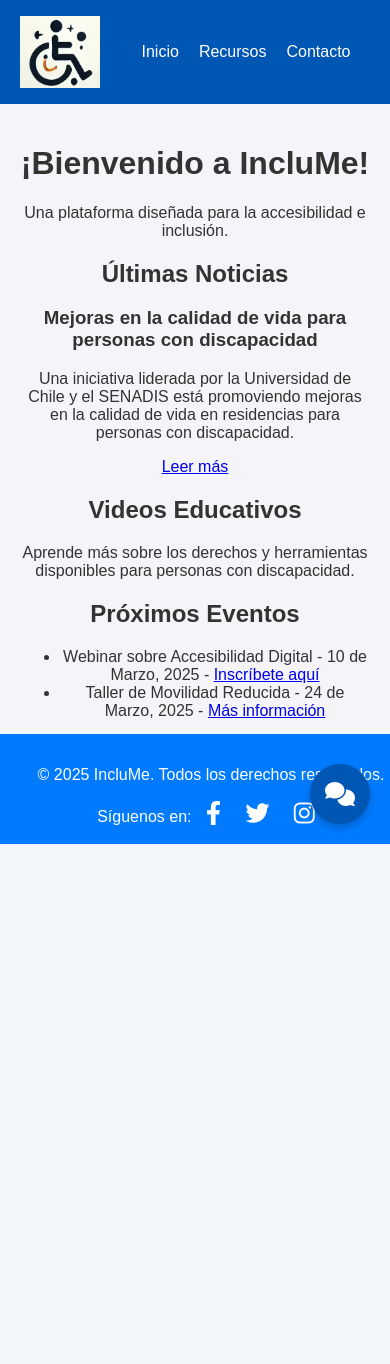
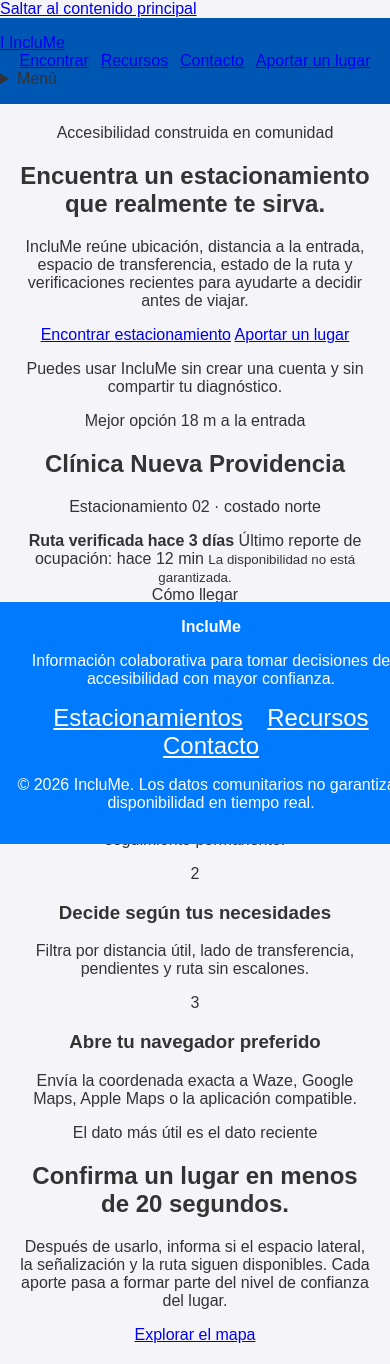
Before and after one commit to Crohnoz/IncluMe, a Django app: page / in a window 390 px wide. Before the commit the page ends 844 px from the top, so only its background shows below. Run offline with Django 5.2, Linux system fonts and the light colour scheme.

Commit message:
feat: introduce shared responsive product shell

```diff
--- /dev/null
+++ b/templates/base.html
@@ -0,0 +1,65 @@
+{% load static %}
+<!doctype html>
+<html lang="es-CL">
+<head>
+    <meta charset="utf-8">
+    <meta name="viewport" content="width=device-width, initial-scale=1, viewport-fit=cover">
+    <meta name="theme-color" content="#0e385e">
+    <meta name="description" content="{% block meta_description %}IncluMe ayuda a encontrar y verificar estacionamientos accesibles.{% endblock %}">
+    <title>{% block title %}IncluMe{% endblock %}</title>
+    <link rel="preconnect" href="https://fonts.googleapis.com">
+    <link rel="preconnect" href="https://fonts.gstatic.com" crossorigin>
+    <link href="https://fonts.googleapis.com/css2?family=Atkinson+Hyperlegible:wght@400;700&family=Manrope:wght@500;600;700;800&display=swap" rel="stylesheet">
+    <link rel="stylesheet" href="{% static 'styles.css' %}">
+    {% block extra_head %}{% endblock %}
+</head>
+<body>
+    <a class="skip-link" href="#main-content">Saltar al contenido principal</a>
+    <header class="site-header">
+        <div class="site-header__inner">
+            <a class="brand" href="{% url 'home' %}" aria-label="IncluMe, ir al inicio">
+                <span class="brand__mark" aria-hidden="true">I</span>
+                <span class="brand__name">IncluMe</span>
+            </a>
+
+            <nav class="desktop-nav" aria-label="Navegación principal">
+                <a href="{% url 'parking' %}" {% if current_page == 'parking' %}aria-current="page"{% endif %}>Encontrar</a>
+                <a href="{% url 'resources' %}" {% if current_page == 'resources' %}aria-current="page"{% endif %}>Recursos</a>
+                <a href="{% url 'contact' %}" {% if current_page == 'contact' %}aria-current="page"{% endif %}>Contacto</a>
+                <a class="button button--small" href="{% url 'parking' %}#aportar">Aportar un lugar</a>
+            </nav>
+
+            <details class="mobile-nav">
+                <summary>Menú</summary>
+                <nav aria-label="Navegación móvil">
+                    <a href="{% url 'parking' %}">Encontrar estacionamiento</a>
+                    <a href="{% url 'resources' %}">Recursos</a>
+                    <a href="{% url 'contact' %}">Contacto</a>
+                    <a href="{% url 'parking' %}#aportar">Aportar un lugar</a>
+                </nav>
+            </details>
+        </div>
+    </header>
+
+    <main id="main-content" tabindex="-1">
+        {% block content %}{% endblock %}
+    </main>
+
+    <footer class="site-footer">
+        <div class="site-footer__inner">
+            <div>
+                <strong>IncluMe</strong>
+                <p>Información colaborativa para tomar decisiones de accesibilidad con mayor confianza.</p>
+            </div>
+            <nav aria-label="Enlaces del pie de página">
+                <a href="{% url 'parking' %}">Estacionamientos</a>
+                <a href="{% url 'resources' %}">Recursos</a>
+                <a href="{% url 'contact' %}">Contacto</a>
+            </nav>
+            <p class="site-footer__legal">© 2026 IncluMe. Los datos comunitarios no garantizan disponibilidad en tiempo real.</p>
+        </div>
+    </footer>
+
+    {% block scripts %}{% endblock %}
+</body>
+</html>
--- a/templates/index.html
+++ b/templates/index.html
@@ -1,95 +1,72 @@
-{% load static %}
+{% extends "base.html" %}
 
-<!DOCTYPE html>
-<html lang="es">
-<head>
-    <meta charset="UTF-8">
-    <meta name="viewport" content="width=device-width, initial-scale=1.0">
-    <title>Bienvenido a IncluMe</title>
-    <link rel="stylesheet" href="{% static 'styles.css' %}">
-    <link rel="stylesheet" href="https://cdnjs.cloudflare.com/ajax/libs/font-awesome/6.0.0-beta3/css/all.min.css">
-    <style>
-        /* Botón flotante del chatbot */
-        .chatbot-button {
-            position: fixed;
-            bottom: 20px;
-            right: 20px;
-            background-color: #0056b3;
-            color: white;
-            border: none;
-            border-radius: 50%;
-            width: 60px;
-            height: 60px;
-            font-size: 24px;
-            display: flex;
-            justify-content: center;
-            align-items: center;
-            box-shadow: 0 4px 8px rgba(0, 0, 0, 0.2);
-            cursor: pointer;
-        }
+{% block title %}IncluMe | Estacionamientos accesibles verificados{% endblock %}
+{% block meta_description %}Encuentra estacionamientos accesibles, revisa condiciones reales y abre la ruta en tu aplicación de navegación.{% endblock %}
 
-        .chatbot-button:hover {
-            background-color: #004494;
-        }
-    </style>
-</head>
-<body>
-    <header>
-        <nav>
-            <img src="{% static 'images/inclumelogo.png' %}" alt="Logo de IncluMe" class="logo">
-            <ul>
-                <li><a href="/">Inicio</a></li>
-                <li><a href="/resources/">Recursos</a></li>
-                <li><a href="/contact/">Contacto</a></li>
-            </ul>
-        </nav>
-    </header>
+{% block content %}
+<section class="hero section-shell">
+    <div class="hero__copy">
+        <span class="eyebrow">Accesibilidad construida en comunidad</span>
+        <h1>Encuentra un estacionamiento que realmente te sirva.</h1>
+        <p class="lead">IncluMe reúne ubicación, distancia a la entrada, espacio de transferencia, estado de la ruta y verificaciones recientes para ayudarte a decidir antes de viajar.</p>
+        <div class="button-row">
+            <a class="button button--primary" href="{% url 'parking' %}">Encontrar estacionamiento</a>
+            <a class="button button--secondary" href="{% url 'parking' %}#aportar">Aportar un lugar</a>
+        </div>
+        <p class="privacy-note">Puedes usar IncluMe sin crear una cuenta y sin compartir tu diagnóstico.</p>
+    </div>
+    <div class="hero__visual" aria-label="Resumen del flujo de IncluMe">
+        <article class="preview-card preview-card--main">
+            <div class="preview-card__topline">
+                <span class="status-chip status-chip--success">Mejor opción</span>
+                <span class="status-chip">18 m a la entrada</span>
+            </div>
+            <h2>Clínica Nueva Providencia</h2>
+            <p>Estacionamiento 02 · costado norte</p>
+            <div class="trust-panel">
+                <strong>Ruta verificada hace 3 días</strong>
+                <span>Último reporte de ocupación: hace 12 min</span>
+                <small>La disponibilidad no está garantizada.</small>
+            </div>
+            <span class="button button--primary button--block" aria-hidden="true">Cómo llegar</span>
+        </article>
+        <article class="preview-card preview-card--backup">
+            <strong>Plan B compatible</strong>
+            <span>A 120 metros</span>
+        </article>
+    </div>
+</section>
 
-    <main>
-        <h1>¡Bienvenido a IncluMe!</h1>
-        <p>Una plataforma diseñada para la accesibilidad e inclusión.</p>
+<section class="section-shell section-block" aria-labelledby="how-title">
+    <div class="section-heading">
+        <span class="eyebrow">Una decisión más clara</span>
+        <h2 id="how-title">IncluMe hace el trabajo previo a la navegación.</h2>
+    </div>
+    <div class="feature-grid">
+        <article class="feature-card">
+            <span class="feature-card__number">1</span>
+            <h3>Busca cerca de ti</h3>
+            <p>Usa tu ubicación o una dirección, sin seguimiento permanente.</p>
+        </article>
+        <article class="feature-card">
+            <span class="feature-card__number">2</span>
+            <h3>Decide según tus necesidades</h3>
+            <p>Filtra por distancia útil, lado de transferencia, pendientes y ruta sin escalones.</p>
+        </article>
+        <article class="feature-card">
+            <span class="feature-card__number">3</span>
+            <h3>Abre tu navegador preferido</h3>
+            <p>Envía la coordenada exacta a Waze, Google Maps, Apple Maps o la aplicación compatible.</p>
+        </article>
+    </div>
+</section>
 
-        <!-- Sección de noticias -->
-        <section>
-            <h2>Últimas Noticias</h2>
-            <div class="news-carousel">
-                <div class="news-item">
-                    <h3>Mejoras en la calidad de vida para personas con discapacidad</h3>
-                    <p>Una iniciativa liderada por la Universidad de Chile y el SENADIS está promoviendo mejoras en la calidad de vida en residencias para personas con discapacidad.</p>
-                    <a href="https://radio.uchile.cl/2024/12/17/u-de-chile-y-senadis-promueven-calidad-de-vida-en-residencias-para-personas-con-discapacidad/" target="_blank">Leer más</a>
-                </div>
-            </div>
-        </section>
-
-        <!-- Sección de videos -->
-        <section>
-            <h2>Videos Educativos</h2>
-            <p>Aprende más sobre los derechos y herramientas disponibles para personas con discapacidad.</p>
-        </section>
-
-        <!-- Sección de próximos eventos -->
-        <section>
-            <h2>Próximos Eventos</h2>
-            <ul>
-                <li>Webinar sobre Accesibilidad Digital - 10 de Marzo, 2025 - <a href="#">Inscríbete aquí</a></li>
-                <li>Taller de Movilidad Reducida - 24 de Marzo, 2025 - <a href="#">Más información</a></li>
-            </ul>
-        </section>
-    </main>
-
-    <footer>
-        <p>© 2025 IncluMe. Todos los derechos reservados.</p>
-        <div>
-            Síguenos en:
-            <a href="https://facebook.com/IncluMe" target="_blank"><i class="fab fa-facebook-f"></i></a>
-            <a href="https://twitter.com/IncluMe" target="_blank"><i class="fab fa-twitter"></i></a>
-            <a href="https://instagram.com/IncluMe" target="_blank"><i class="fab fa-instagram"></i></a>
-        </div>
-    </footer>
-
-    <!-- Botón flotante para el chatbot -->
-    <button class="chatbot-button" onclick="window.open('https://chatgpt.com/g/g-678d1ed2778c8191b3b39f4185a95b5b-inclume', '_blank')">
-        <i class="fas fa-comments"></i>
-    </button>
-</body>
-</html>
+<section class="section-shell community-banner">
+    <div>
+        <span class="eyebrow">El dato más útil es el dato reciente</span>
+        <h2>Confirma un lugar en menos de 20 segundos.</h2>
+        <p>Después de usarlo, informa si el espacio lateral, la señalización y la ruta siguen disponibles. Cada aporte pasa a formar parte del nivel de confianza del lugar.</p>
+    </div>
+    <a class="button button--secondary" href="{% url 'parking' %}">Explorar el mapa</a>
+</section>
+{% endblock %}
```
Also changed, not shown: templates/contact.html (+28 -35 lines), templates/resources.html (+39 -36 lines).
